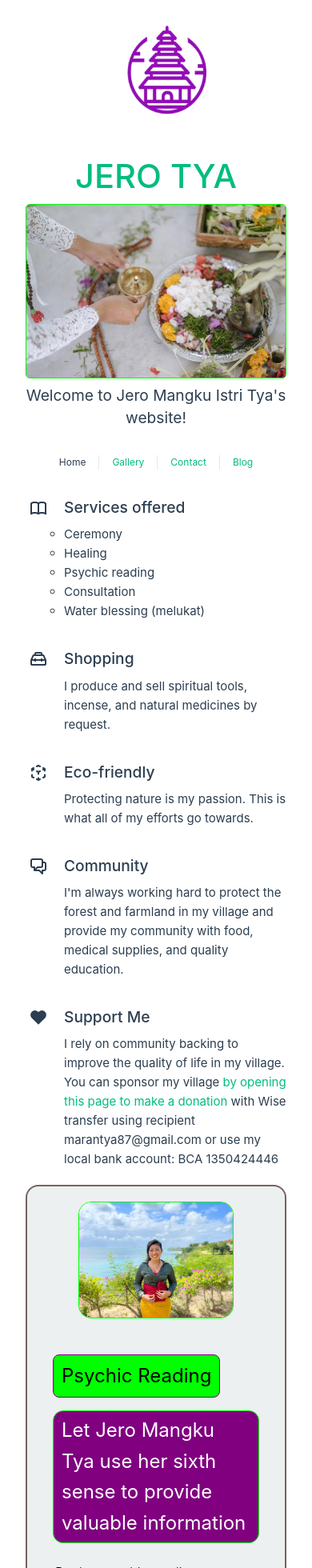
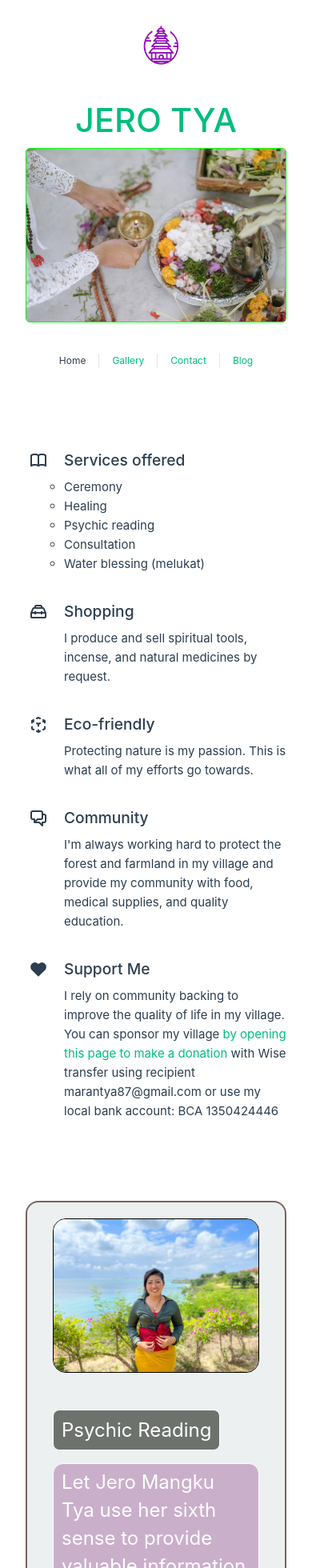
Before and after one commit to NevinKuser/vue-project, a Vue app: page / in a window 390 px wide. Shown: the top 1960 px of the page at 80% size. Built offline with nearby package versions, Linux system fonts and the light colour scheme.

Commit message:
Fixed all the h1 and h2 colors

```diff
--- a/src/App.vue
+++ b/src/App.vue
@@ -99,4 +99,11 @@ nav a:first-of-type {
     margin-top: 1rem;
   }
 }
+@media(max-width: 1000px) {
+.logo {
+  display: block;
+  margin: 0 auto 2rem;
+  height: 55px;
+  width: 55px;
+}}
 </style>
--- a/src/components/Card.vue
+++ b/src/components/Card.vue
@@ -48,24 +48,26 @@ defineProps({
 }
 .card h1 {
 	margin-bottom: 1rem;
-	color: #000;
+	color: #fff;
 	font-size: 24px;
-	background-color: lime;
+	background-color: rgb(109, 114, 109);
 	border-radius: .5rem;
 	padding: 7px 10px;
 	width: fit-content;
-	border: solid 1px purple;
+	border: solid 1px #fff;
+	line-height: 2.2rem;
 }
 .card h2 {
 color:#fff;
-background-color: purple;
+background-color: rgb(202, 175, 202);
 border-radius: .8rem;
 padding-left: 1rem;
-border: solid 1px lime;
+border: solid 1px #fff;
 font-size: 24px;
 margin-bottom: 16px;
 width: fit-content;
 padding: 5px 10px;
+line-height: 2.2rem;
 }
 
 .card p {
--- a/src/components/CardStory.vue
+++ b/src/components/CardStory.vue
@@ -42,20 +42,20 @@ defineProps({
 }
 .card-story h1 {
 	margin-bottom: 1rem;
-	color: #000;
+	color: #fff;
 	font-size: 24px;
-	background-color: limegreen;
+	background-color: rgb(109, 114, 109);
 	border-radius: .5rem;
 	padding: 7px 10px;
 	width: fit-content;
-	border: solid 2px #76645f;
+	border: solid 2px white;
 }
 .card-story h2 {
 color:#fff;
-background-color:rgb(49, 24, 24);
+background-color: rgb(202, 175, 202);
 border-radius: .8rem;
 padding: 5px 10px;
-border: solid 2px #76645f;
+border: solid 2px #fff;
 font-size: 24px;
 margin-bottom: 16px;
 }
@@ -67,9 +67,8 @@ margin-bottom: 16px;
 	letter-spacing: .2px;
 	color: #000;
 	line-break:normal;
-	padding: 16px;
-	border-left: solid 2px #c20eb6;
-	border-right: solid 2px #c20eb6;
+	padding: 4px;
+
 }
 .card-story img {
 	height: auto;
--- a/src/components/Collage.vue
+++ b/src/components/Collage.vue
@@ -21,7 +21,7 @@ width: 100%;
 float: left;
 padding: 0;
 margin: 2px;
-border: 2px solid lime;
+border: 2px solid black;
 background-color: rgb(118, 112, 112);
 }
 
@@ -33,7 +33,6 @@ background-color: rgb(118, 112, 112);
 	margin: 0;
 	padding: 0;
 	overflow:hidden;
-	background-color: ;
 }
 
  img {
--- a/src/components/HelloWorld.vue
+++ b/src/components/HelloWorld.vue
@@ -12,7 +12,7 @@ defineProps({
     <h1 class="green">{{ msg }}</h1>
     <img src="../../resources/img/new/Tya_offerings1.jpg" alt="Jero Tya using antique prayer tools">
     <h3>
-      Welcome to Jero Mangku Istri Tya's website!
+
     </h3>
   </div>
 </template>
--- a/src/components/TheWelcome.vue
+++ b/src/components/TheWelcome.vue
@@ -12,6 +12,7 @@ import Footer from './Footer.vue'
 </script>
 
 <template>
+  <div id="top">
   <WelcomeItem>
     <template #icon>
       <DocumentationIcon />
@@ -25,7 +26,7 @@ import Footer from './Footer.vue'
   <li>Water blessing (melukat)</li>
 </ul>
   </WelcomeItem>
-
+</div>
   <WelcomeItem>
     <template #icon>
       <ToolingIcon />
@@ -52,7 +53,7 @@ import Footer from './Footer.vue'
     <template #heading>Community</template>
 I'm always working hard to protect the forest and farmland in my village and provide my community with food, medical supplies, and quality education.
   </WelcomeItem>
-
+<div id="bottom">
   <WelcomeItem>
     <template #icon>
       <SupportIcon />
@@ -63,6 +64,7 @@ I'm always working hard to protect the forest and farmland in my village and pro
     <a href="https://wise.com" target="_blank" rel="noopener">by opening this page to make a donation</a> with Wise transfer using recipient marantya87@gmail.com or use my local bank account: BCA 1350424446
 
   </WelcomeItem>
+</div>
   <main>
     <RouterView />
     <Card
@@ -78,8 +80,8 @@ I'm always working hard to protect the forest and farmland in my village and pro
 		  </Card>
 
 	<Card msg_h1="Health treatments"
-		  msg_h2="We can help with any illness"
-		  msg_p_1="We treat cancer, autoimmune disorders, diabetes, weight loss, and can greatly improve mental wellness. This is done through diet, natural medicine, energy healing, yoga, and pranayama."
+		  msg_h2="I can help you get healthy"
+		  msg_p_1="I treat cancer, autoimmune disorders, diabetes, weight loss, and can greatly improve mental wellness. This is done through diet, natural medicine, energy healing, yoga, and pranayama."
 		  phoneNumber="WhatsApp: +62 83119517779"><template #image>
 			<img src="../../resources/img/Tya_offerings4.jpg" alt="Prayers in Bali" id="pic">
 		</template></Card>
@@ -155,14 +157,25 @@ I'm always working hard to protect the forest and farmland in my village and pro
 
 
 <style scoped>
+div #top { margin-top: 100px; }
+div #bottom { margin-bottom: 100px; }
 #pic {
 	height: auto;
 	width: 60%;
 	border-radius: 1rem;
 	margin: 6% 0 2% 20%;
-  border: 1.5px solid lime;
+  border: 1.5px solid black;
 }
 
 ul { padding: 0; margin: 0; list-style:circle;}
 ul li { padding: 0px; margin: 0; display: list-item;}
+
+@media(max-width: 1000px) {
+#pic {
+	height: auto;
+	width: 80%;
+	border-radius: 1rem;
+	margin: 6% 10% 2% 10%;
+  border: 1.5px solid black;
+}}
 </style>
```
